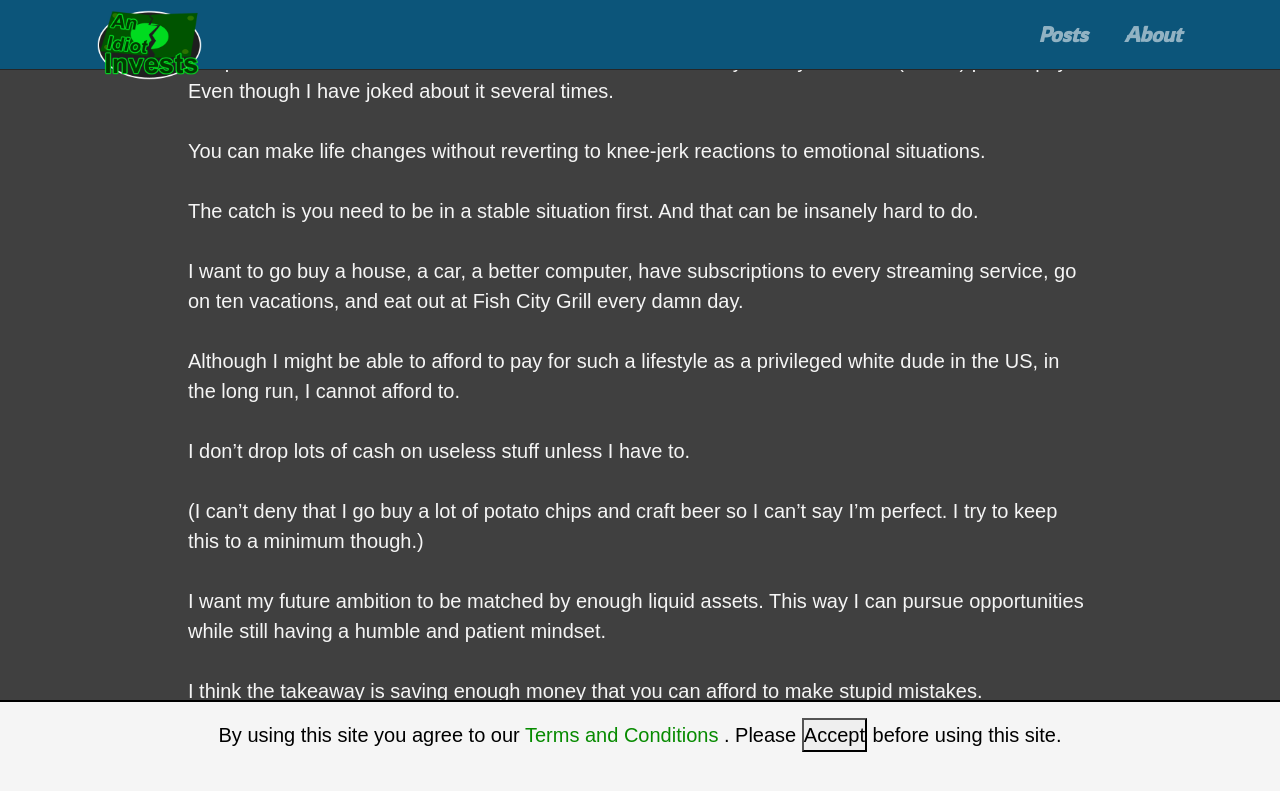
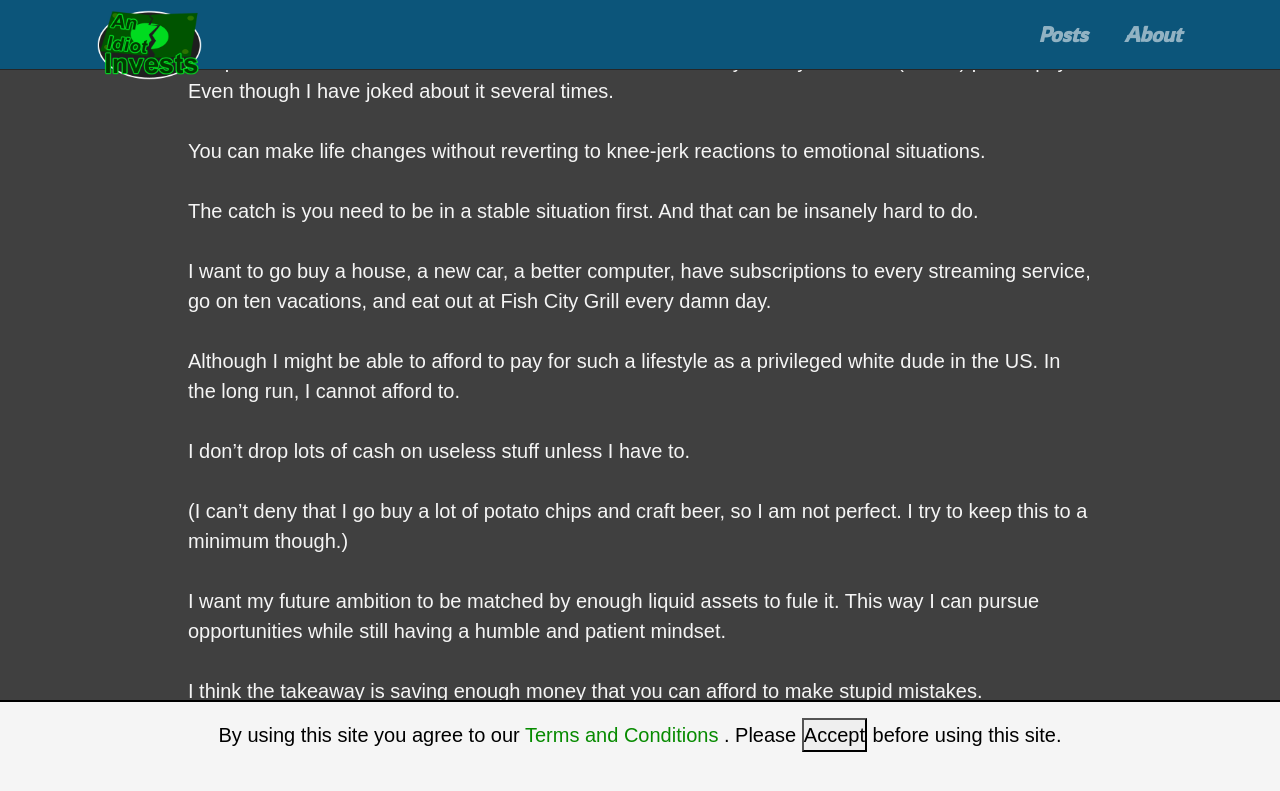
Before and after one commit to AnIdiotInvests/anidiotinvests.github.io, a Jekyll site: the page built from _posts/2022-03-28-major-life-changes.md, in a window 1280 px wide and 900 px high, scrolled down 1798 px. Shown: the top 791 px of the window. Built offline with Jekyll 4.4.1, drawn with Linux system fonts in a browser that asks for light colours.

Commit message:
Future post updates

```diff
--- a/_posts/2022-03-28-major-life-changes.md
+++ b/_posts/2022-03-28-major-life-changes.md
@@ -38,15 +38,15 @@ You can make life changes without reverting to knee-jerk reactions to emotional
 
 The catch is you need to be in a stable situation first. And that can be insanely hard to do.
 
-I want to go buy a house, a car, a better computer, have subscriptions to every streaming service, go on ten vacations, and eat out at Fish City Grill every damn day.
+I want to go buy a house, a new car, a better computer, have subscriptions to every streaming service, go on ten vacations, and eat out at Fish City Grill every damn day.
 
-Although I might be able to afford to pay for such a lifestyle as a privileged white dude in the US, in the long run, I cannot afford to.
+Although I might be able to afford to pay for such a lifestyle as a privileged white dude in the US. In the long run, I cannot afford to.
 
 I don't drop lots of cash on useless stuff unless I have to.
 
-(I can't deny that I go buy a lot of potato chips and craft beer so I can't say I'm perfect. I try to keep this to a minimum though.)
+(I can't deny that I go buy a lot of potato chips and craft beer, so I am not perfect. I try to keep this to a minimum though.)
 
-I want my future ambition to be matched by enough liquid assets. This way I can pursue opportunities while still having a humble and patient mindset.
+I want my future ambition to be matched by enough liquid assets to fule it. This way I can pursue opportunities while still having a humble and patient mindset.
 
 I think the takeaway is saving enough money that you can afford to make stupid mistakes.
 
```
